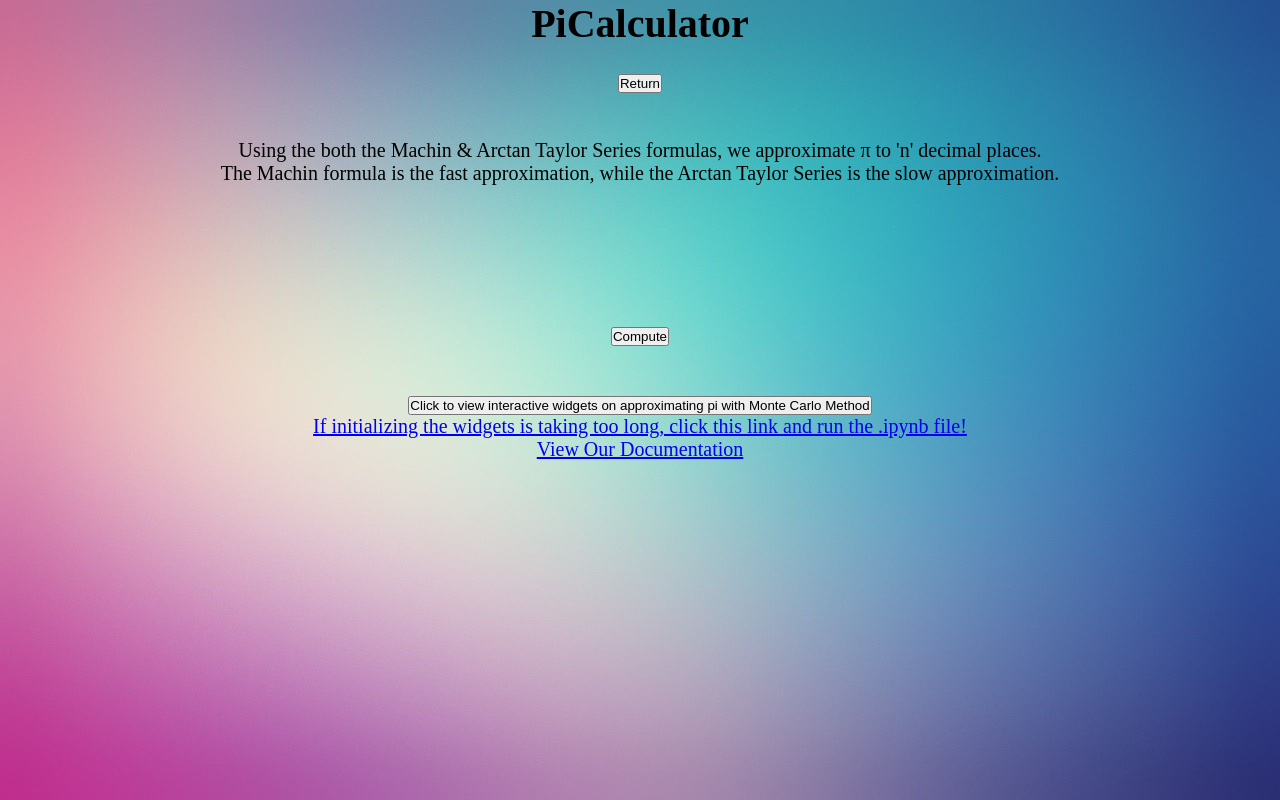
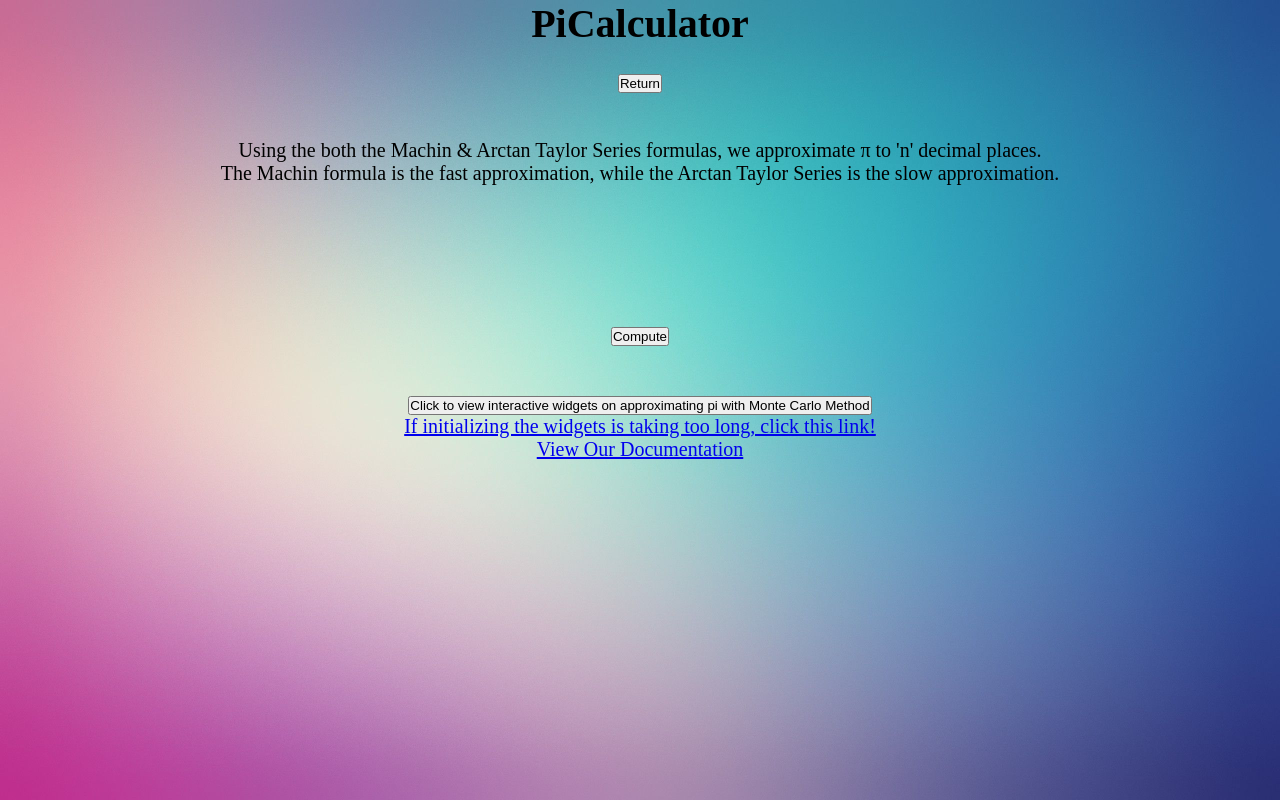
Before and after one commit to karkir0003/KarthikValiProjects, a Flask app: page /picalc in a window 1280 px wide. Run offline with Flask 2, Linux system fonts and the light colour scheme.

Commit message:
Update PiCalc.html
added google colab link to run the simulation

```diff
--- a/templates/PiCalc.html
+++ b/templates/PiCalc.html
@@ -56,7 +56,7 @@
             <button>Click to view interactive widgets on approximating pi with Monte Carlo Method</button>
             </a>
             <br>
-             <a href="https://mybinder.org/v2/gist/karkir0003/f454a6c1d7f6a1f52404fa025e4cd0f4/HEAD" target="_blank">If initializing the widgets is taking too long, click this link and run the .ipynb file!</a>
+             <a href="https://colab.research.google.com/drive/1arvuohoGA3OWH0Wa4XhSrpKumsNrGenW?usp=sharing" target="_blank">If initializing the widgets is taking too long, click this link!</a>
              <br>
            <a href="https://drive.google.com/file/d/16QofB0T-uPWTQRqE3ih6BnnSXtZZDij2/preview" target="_blank">View Our Documentation</a>
     </header>
```
